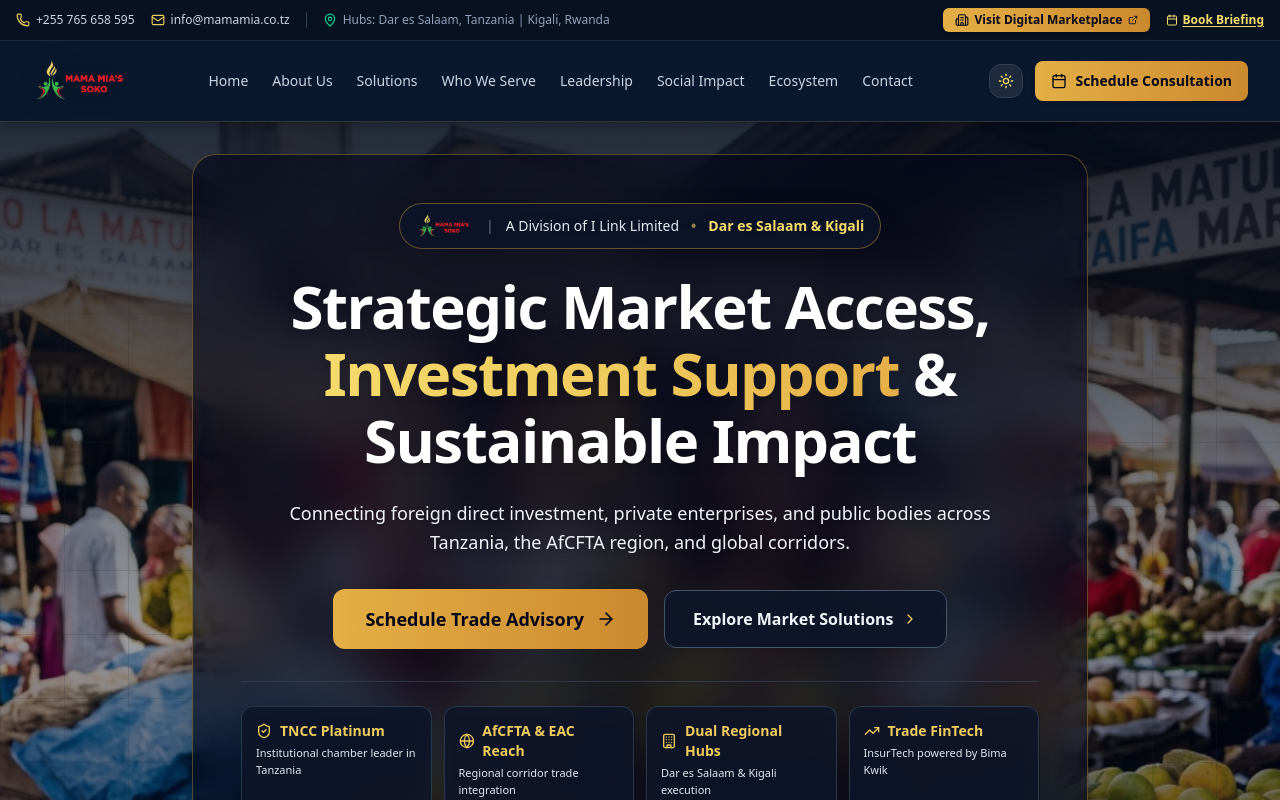
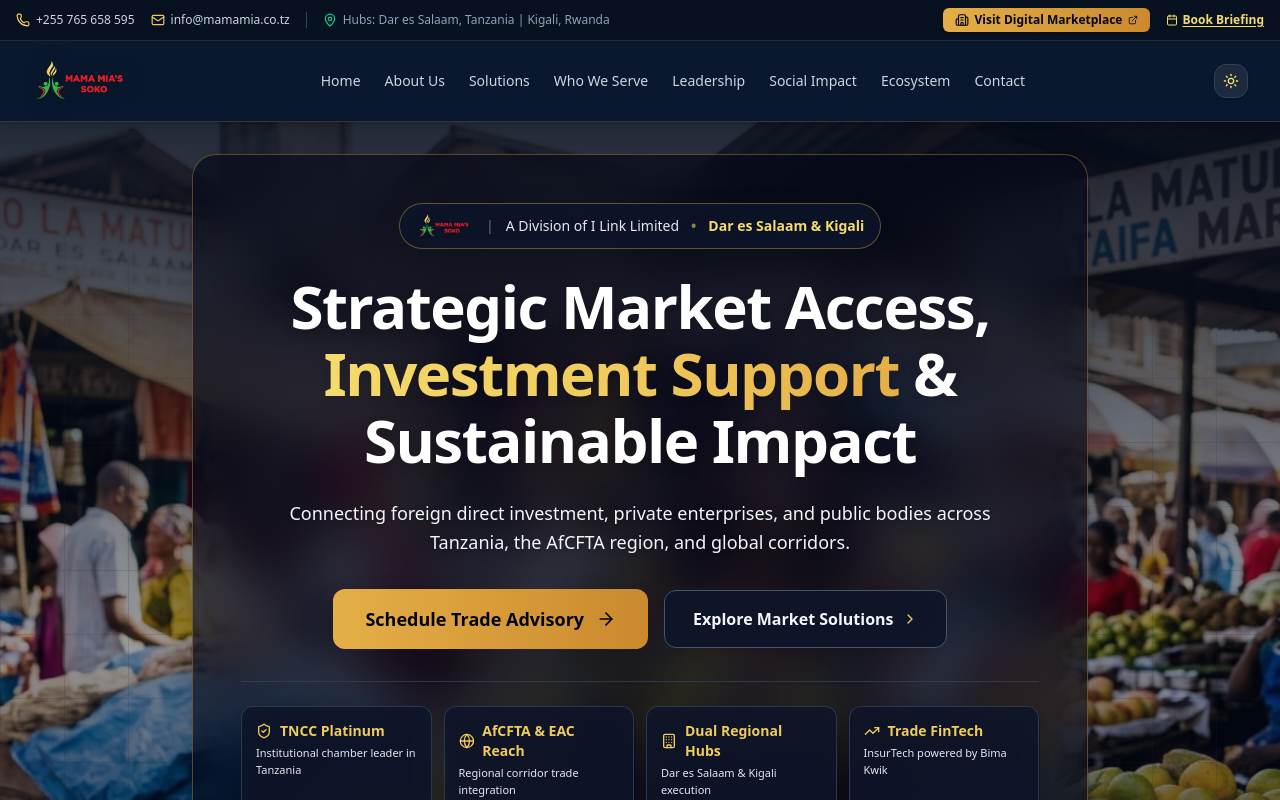
Before and after one commit to Maremi1/mamamia-soko, a React (Vite) app: page / in a window 1280 px wide. Shown: the top 800 px of the page. Built offline with nearby package versions, Linux system fonts and the light colour scheme.

Commit message:
Remove Schedule Consultation button from header navbar

```diff
--- a/src/components/Header.tsx
+++ b/src/components/Header.tsx
@@ -122,14 +122,6 @@
               <Moon className="w-4 h-4 text-slate-700" />
             )}
           </button>
-
-          <button
-            onClick={() => onOpenConsultation()}
-            className="inline-flex items-center gap-2 bg-gradient-to-r from-amber-500 to-amber-600 hover:from-amber-600 hover:to-amber-700 text-slate-950 font-bold text-xs sm:text-sm px-4 py-2.5 rounded-lg shadow-md hover:shadow-amber-500/20 transition-all transform hover:-translate-y-0.5 cursor-pointer"
-          >
-            <Calendar className="w-4 h-4" />
-            <span>Schedule Consultation</span>
-          </button>
         </div>
 
         {/* Mobile Buttons (Theme Toggle + Menu Toggle) */}
```
